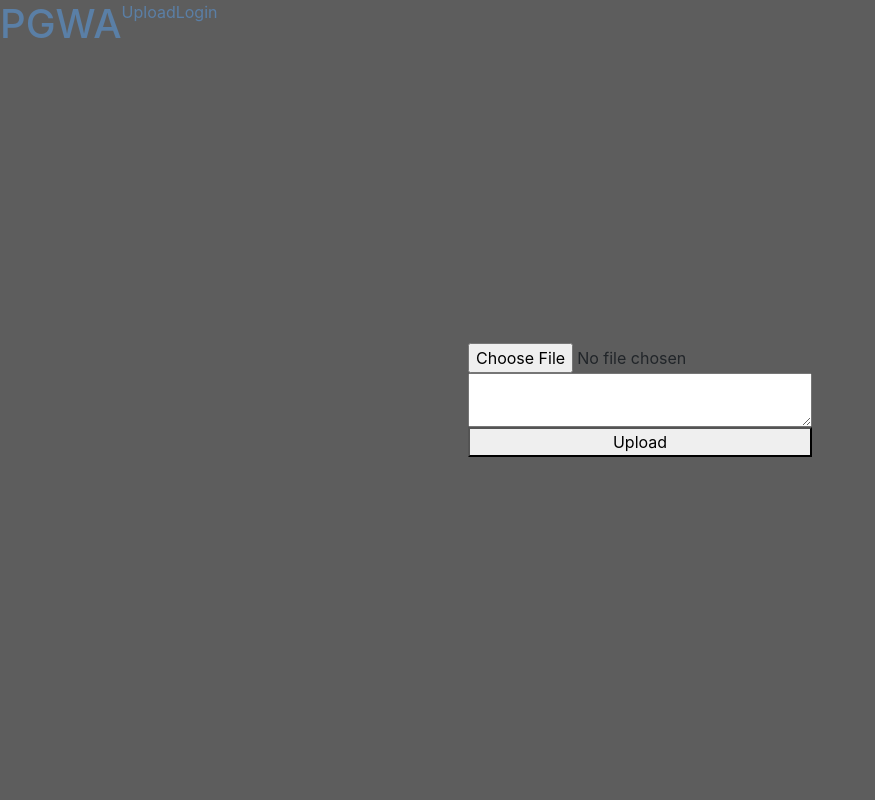
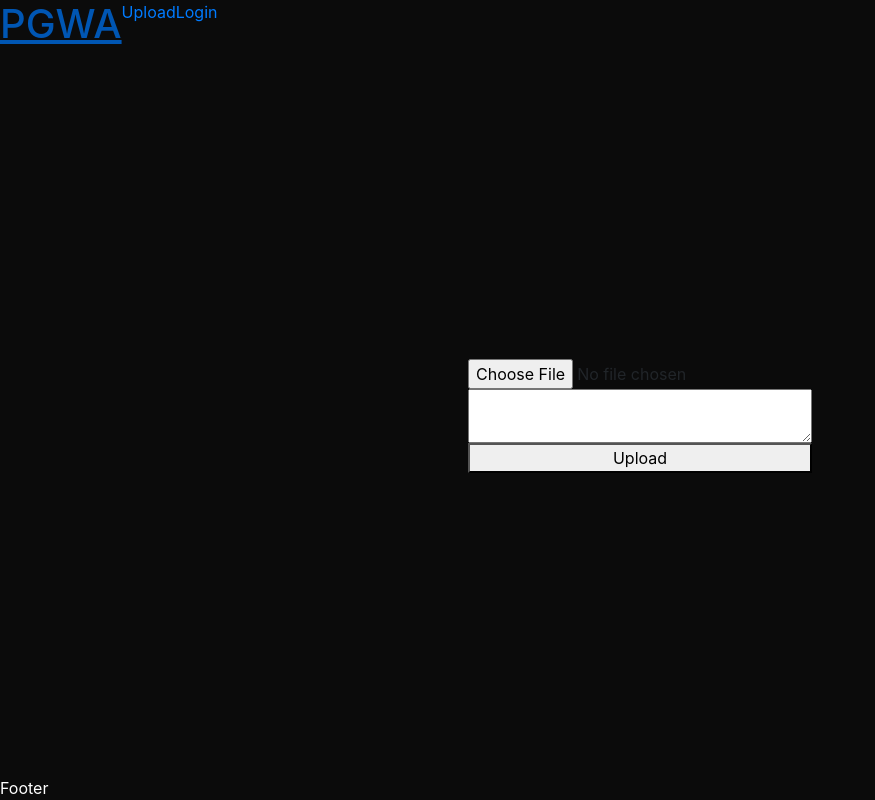
Before and after one commit to arskapalli/pgwa, a React (Create React App) app: page /upload in a window 1280 px wide. Shown: the whole page, without its empty margins (0-875 px from the left). Built offline with nearby package versions, Linux system fonts and the light colour scheme.

Commit message:
Tyylimuutoksia ja pieniä korjauksia

```diff
--- a/package.json
+++ b/package.json
@@ -3,9 +3,9 @@
   "version": "0.1.0",
   "private": true,
   "dependencies": {
+    "classname": "0.0.0",
     "express": "^4.16.4",
     "express-fileupload": "^1.1.1-alpha.1",
-    "octo-sample-api": "github:pasih/yo-harjoitus",
     "react": "^16.7.0",
     "react-dom": "^16.7.0",
     "react-router-dom": "^4.3.1",
--- a/public/index.html
+++ b/public/index.html
@@ -26,9 +26,8 @@
 
     <link rel="stylesheet" href="https://stackpath.bootstrapcdn.com/bootstrap/4.2.1/css/bootstrap.min.css" integrity="sha384-GJzZqFGwb1QTTN6wy59ffF1BuGJpLSa9DkKMp0DgiMDm4iYMj70gZWKYbI706tWS" crossorigin="anonymous">
   </head>
-  <body>
+  <body class="App">
     <noscript>You need to enable JavaScript to run this app.</noscript>
-    <div id="root"></div>
     <!--
       This HTML file is a template.
       If you open it directly in the browser, you will see an empty page.
--- a/src/App.js
+++ b/src/App.js
@@ -1,15 +1,16 @@
-import React from "react";
+import React from "react"
 
-import { BrowserRouter, Route, Switch } from 'react-router-dom';
+import { BrowserRouter, Route, Switch } from 'react-router-dom'
 
-import NavBar from "./navbar";
-import ImageGrid from "./imagegrid";
-import FloatingImage from "./floatingimage";
-import Upload from "./upload";
-import LoginForm from "./loginform";
-import NoMatch from "./nomatch";
+import NavBar           from "./navbar"
+import ImageGrid        from "./imagegrid"
+import FloatingImage    from "./floatingimage"
+import Upload           from "./upload"
+import LoginForm        from "./loginform"
+import NoMatch          from "./nomatch"
+import Footer           from "./footer"
 
-import "./app.css";
+import "./app.css"
 
 export default class App extends React.Component{
     constructor(props){
@@ -19,8 +20,10 @@
     render(){
         return (
             <BrowserRouter>
-                <div>
+                <>
                     <NavBar />
+
+                    <div className="Content">
                         <Switch>
                             <Route exact path="/" component={ImageGrid}/>
 
@@ -32,6 +35,9 @@
                             <Route component={NoMatch}/> {/* 404 Handler */}
                         </Switch>
                     </div>
+
+                    <Footer />
+                </>
             </BrowserRouter>
         );
     };
--- a/src/app.css
+++ b/src/app.css
@@ -1,26 +1,34 @@
-body{
-    background: #0B0B0B;
-}
+/* Generic */
 
 .App{
-    height: 100vh;
+    background: #0B0B0B;
+
+    min-height: 100vh;
 
     display: flex;
     flex-direction: column;
 }
 
-.Navbar{
+.Header{
     color: white;
     display: flex;
 }
 
+.Content{
+    flex: 1;
+    display: flex;
+    flex-direction: column;
+}
+
+.Footer{
+    color: white;
+}
+
+/* ImageGrid */
 
 .ImageGrid{
     display: grid;
     grid-template-columns: repeat(auto-fill, minmax(256px, 1fr));
-
-    overflow-y: scroll;
-
     grid-column-gap: 5px;
     grid-row-gap: 5px;
     padding: 5px;
@@ -45,51 +53,25 @@
     border-radius: 5px;
 }
 
+/* Upload */
+
 .UploadMain{
-    position: absolute;
-    width: 100vw;
-    height: 100vh;
-    top: 0;
-    display: flex;
-}
-
-.UploadShade{
-    position: absolute;
-    width: 100vw;
-    height: 100vh;
-    top: 0;
-    background: gray;
-    opacity: .7;
+    margin: auto;
 }
 
 .UploadControls{
-    position: relative;
-    margin: auto;
     display: flex;
     flex-direction: column;
 }
 
-#FloatingImageBackground {
-    background: rgba(255,255,255,0.8);
-    position: fixed;
-    width: 100%;
-    height: 100%;
-    top: 0;
-    left: 0;
+/* FloatingImage */
+
+.FloatingImageContainer {
+    margin: auto;
 }
 
-#FloatingImageContainer {
-    position: absolute;
-    top: 50%;
-    left: 50%;
-    transform: translate(-50%, -50%);
-    width: 100%;
-    height: 85%;
-}
-
-#FloatingImage {
+.FloatingImage {
     display: block;
-    margin: auto;
     max-width: 100%;
     max-height: 100%;
 }
--- a/src/floatingimage.js
+++ b/src/floatingimage.js
@@ -35,12 +35,10 @@
             return "Loading..."; // TODO
 
         return (
-            <div id="FloatingImageBackground">
-                <div id="FloatingImageContainer">
-                    <img alt={this.state.label} id="FloatingImage" src={this.state.path} />
-                    <p className="FloatingImageLabel">{this.state.label}</p>
-                    <p className="FloatingImageDescription">{this.state.desc}</p>
-                </div>
+            <div className="FloatingImageContainer">
+                <img alt={this.state.label} className="FloatingImage" src={this.state.path} />
+                <p className="FloatingImageLabel">{this.state.label}</p>
+                <p className="FloatingImageDescription">{this.state.desc}</p>
             </div>
         );
     }
--- /dev/null
+++ b/src/footer.js
@@ -0,0 +1,10 @@
+import React from "react"
+
+export default function Footer(){
+    return(
+        <div className="Footer">
+            Footer
+        </div>
+
+    );
+}
--- a/src/index.js
+++ b/src/index.js
@@ -3,4 +3,4 @@
 
 import App from "./App";
 
-ReactDOM.render(<App />, document.getElementById("root"));
+ReactDOM.render(<App />, document.body);
--- a/src/navbar.js
+++ b/src/navbar.js
@@ -9,7 +9,7 @@
 
     render(){
         return (
-            <div className="Navbar">
+            <div className="Header">
                 <Link to="/"><h1>PGWA</h1></Link>
                 <Link to="/upload"><span>Upload</span></Link>
                 <Link to="/login"><span>Login</span></Link>
--- a/src/upload.js
+++ b/src/upload.js
@@ -34,7 +34,7 @@
     {
         return (
             <>
-                <div className={"UploadShade"}></div>
+                {/* <div className={"UploadShade"}></div> */}
                 <div className={"UploadMain"}>
                     <div className={"UploadControls"}>
                         <input type="file" ref={this._fileRef}/>
```
Lines whose indentation alone changed are shown as unchanged.
